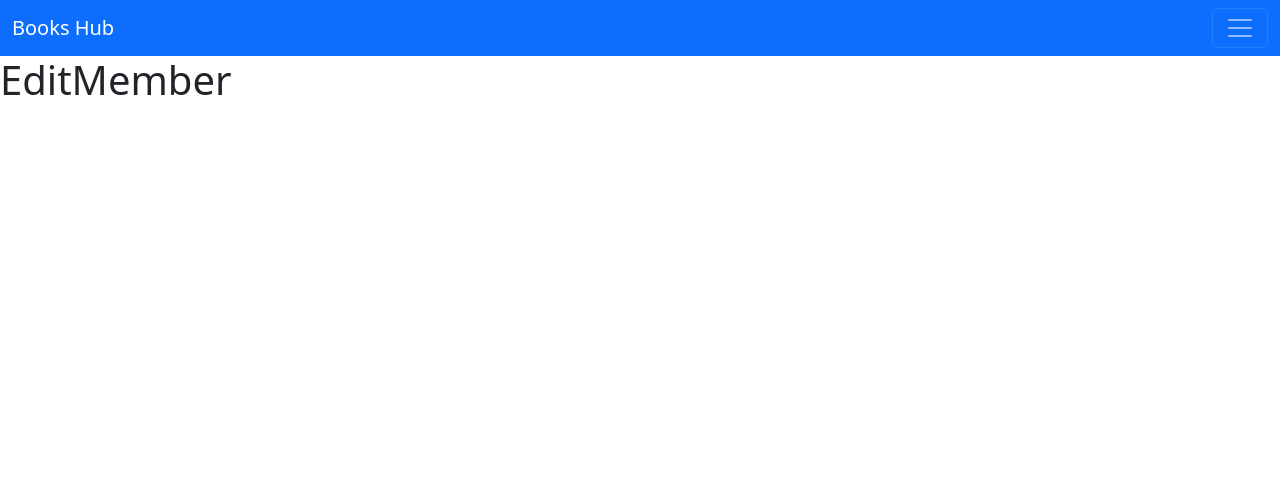
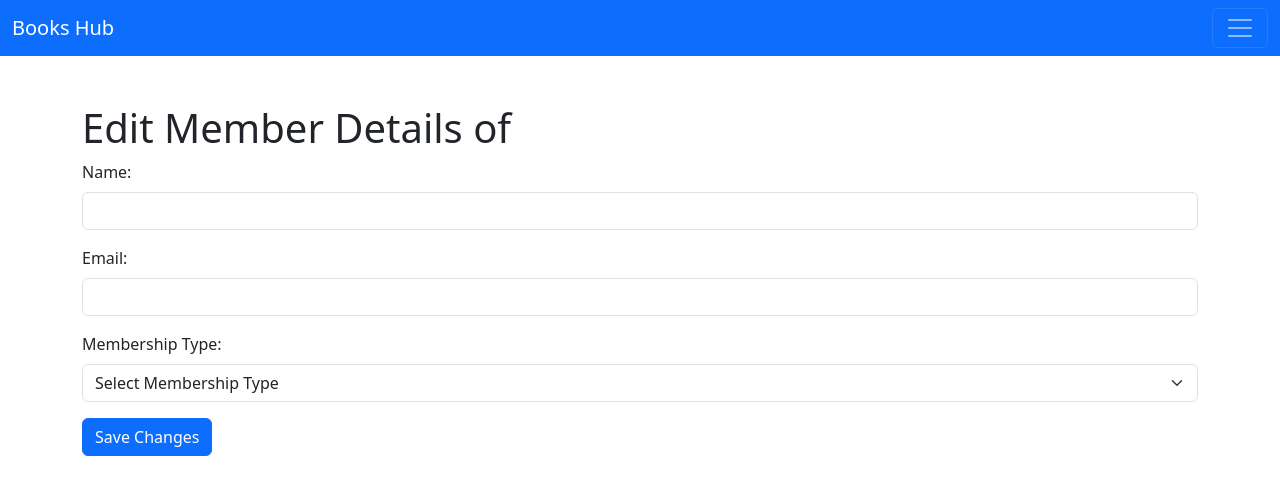
Before and after one commit to piyushgyl01/playground-013-frontend, a React (Vite) app: page /members/1/1/edit-member in a window 1280 px wide. Shown: the top 494 px of the page. Built offline with nearby package versions, Linux system fonts and the light colour scheme; no server answers.

Commit message:
feat: edit-member page built

```diff
--- a/src/pages/members/EditMember.jsx
+++ b/src/pages/members/EditMember.jsx
@@ -1,10 +1,150 @@
+import { useSelector, useDispatch } from "react-redux";
+import { useParams, useNavigate } from "react-router-dom";
 
-
+import { useEffect, useState } from "react";
+import {
+  fetchMemberById,
+  getMemberById,
+  getMemberStatus,
+  updateMember,
+} from "../../features/members/memberSlice";
 
 export default function EditMember() {
-    return (
-        <>
-            <h1> EditMember </h1>
-        </>
-    )
+  //SETTING INITIAL FORM STATE
+  const [formData, setFormData] = useState({
+    name: "",
+    email: "",
+    membershipType: "",
+  });
+  const [showSuccess, setShowSuccess] = useState(false);
+
+  //useNavigate
+  const navigate = useNavigate();
+
+  //useParams
+  const { memberId } = useParams();
+
+  //useDispatch
+  const dispatch = useDispatch();
+
+  //selecting the single from the state
+  const foundMember = useSelector(getMemberById);
+
+  //useEffect
+  useEffect(() => {
+    dispatch(fetchMemberById(memberId));
+  }, [dispatch, memberId]);
+
+  const { fetchByIdStatus, updateStatus } = useSelector(getMemberStatus);
+
+  //handleSubmit
+  const handleSubmit = async (e) => {
+    e.preventDefault();
+    try {
+      dispatch(updateMember({ memberId, formData }));
+      setShowSuccess(true);
+      setTimeout(() => {
+        setShowSuccess(false);
+        navigate(`/members/${foundMember.title}/${memberId}`);
+      }, 3000);
+    } catch (error) {
+      console.log("PUT ERROR", error);
+    }
+  };
+
+  //useEffect to pre-fill the form fields
+  useEffect(() => {
+    if (foundMember) {
+      setFormData({
+        name: foundMember.name,
+        email: foundMember.email,
+        membershipType: foundMember.membershipType,
+      });
+    }
+  }, [foundMember]);
+  return (
+    <>
+      <main className="container my-5">
+        {fetchByIdStatus === "loading" ? (
+          <p>Loading...</p>
+        ) : (
+          <>
+            {showSuccess && (
+              <div
+                className="alert alert-success alert-dismissible fade show"
+                role="alert"
+              >
+                Changes has been successfully saved!
+                <button
+                  type="button"
+                  className="btn-close"
+                  onClick={() => setShowSuccess(false)}
+                  aria-label="Close"
+                ></button>
+              </div>
+            )}
+            <h1> Edit Member Details of {foundMember?.name} </h1>
+            <form onSubmit={handleSubmit}>
+              <div className="mb-3">
+                <label htmlFor="name" className="form-label">
+                  Name:
+                </label>
+                <input
+                  type="text"
+                  className="form-control"
+                  id="name"
+                  value={formData.name}
+                  onChange={(e) =>
+                    setFormData({ ...formData, name: e.target.value })
+                  }
+                  required
+                />
+              </div>
+              <div className="mb-3">
+                <label htmlFor="email" className="form-label">
+                  Email:
+                </label>
+                <input
+                  type="text"
+                  className="form-control"
+                  id="email"
+                  value={formData.email}
+                  onChange={(e) =>
+                    setFormData({ ...formData, email: e.target.value })
+                  }
+                  required
+                />
+              </div>
+              <div className="mb-3">
+                <label htmlFor="membershipType" className="form-label">
+                  Membership Type:
+                </label>
+                <select
+                  className="form-select"
+                  id="membershipType"
+                  value={formData.membershipType}
+                  onChange={(e) =>
+                    setFormData({ ...formData, membershipType: e.target.value })
+                  }
+                  required
+                >
+                  <option value="">Select Membership Type</option>
+                  <option value="Standard">Standard</option>
+                  <option value="Premium">Premium</option>
+                  <option value="Student">Student</option>
+                </select>
+              </div>
+              <button
+                className="btn btn-primary"
+                type="submit"
+                disabled={updateStatus === "loading"}
+              >
+                {updateStatus === "loading" ? "Saving" : "Save Changes"}
+              </button>
+            </form>
+          </>
+        )}
+      </main>
+    </>
+  );
 }
```
